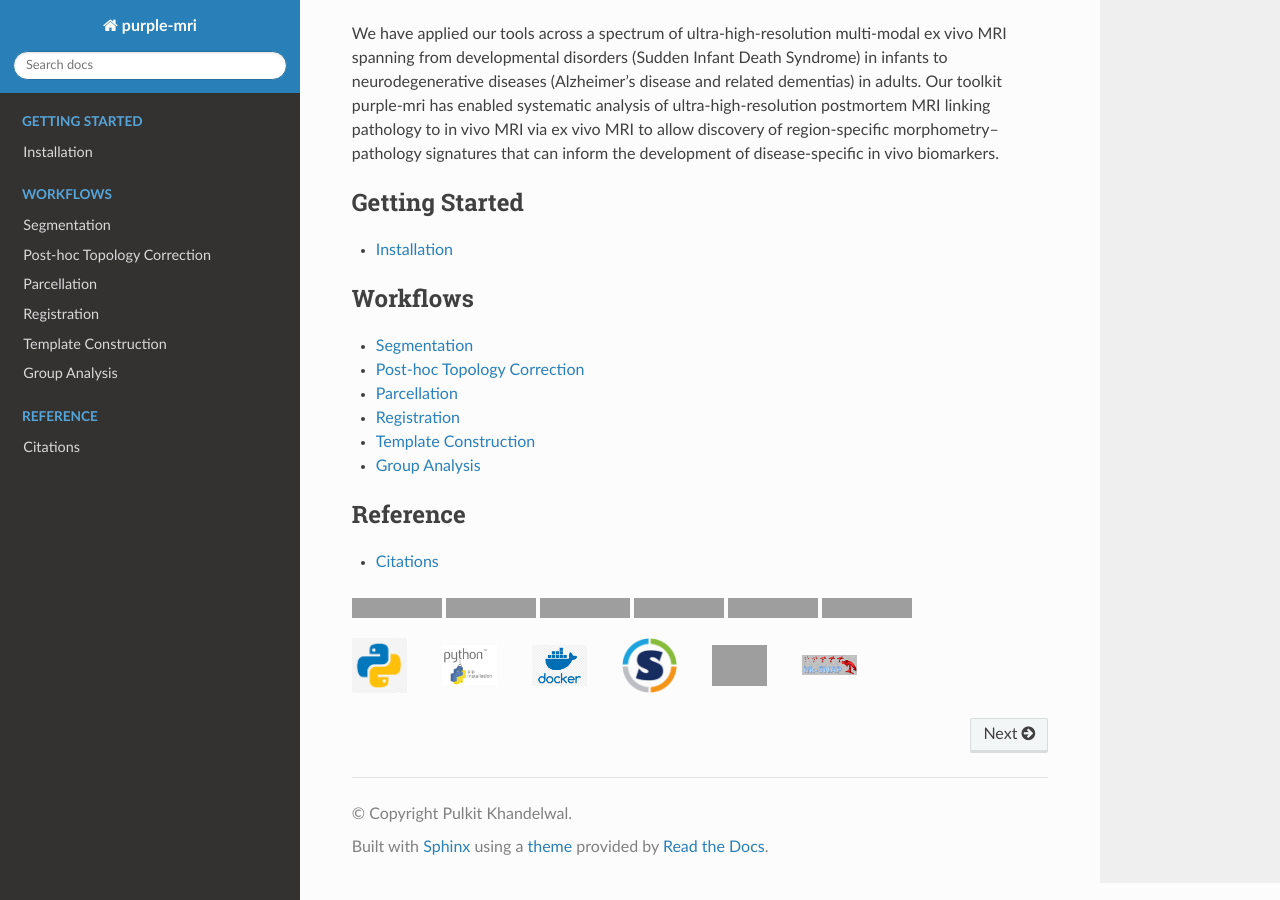
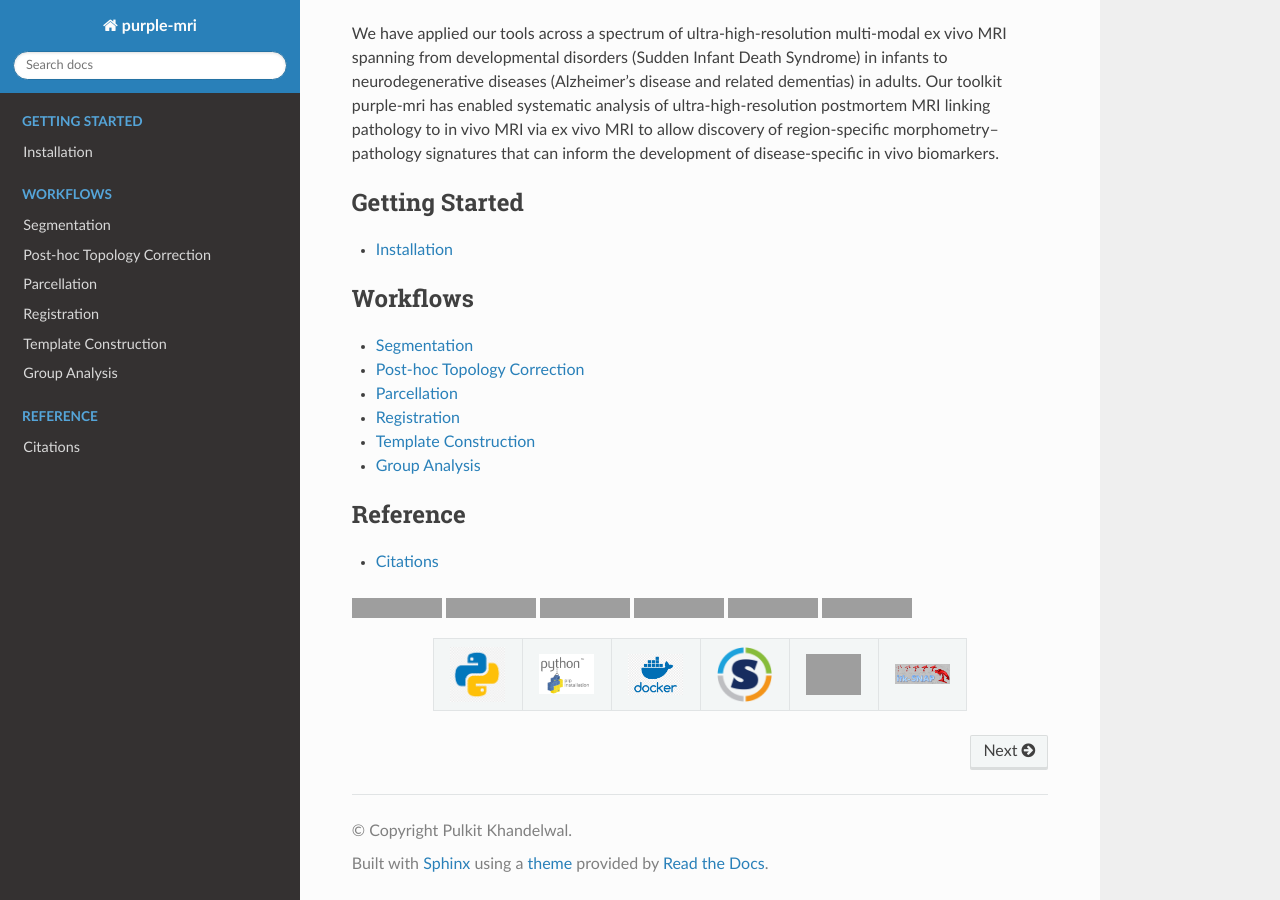
Before and after one commit to Pulkit-Khandelwal/purple-mri, a Sphinx documentation site: the page built from docs/source/index.rst, in a window 1280 px wide and 900 px high, scrolled down 2277 px. Built offline with Sphinx 7.4.7 and the Read the Docs theme 3.1.0, drawn with Linux system fonts in a browser that asks for light colours; pages that are not in the unit, such as notebooks, are missing from menus; grey boxes are pictures that could not be loaded.

Commit message:
Refactor image display to use list-table format

```diff
--- a/docs/source/index.rst
+++ b/docs/source/index.rst
@@ -77,13 +77,19 @@ We have applied our tools across a spectrum of ultra-high-resolution multi-modal
    <img src="https://img.shields.io/badge/ITK--SNAP-integrated-orange">
    </div>
 
-.. raw:: html
+.. list-table::
+   :align: center
+   :widths: 16 16 16 16 16 16
 
-   <div style="display:flex; gap:35px; align-items:center; margin-top:20px; margin-bottom:25px;">
-   <img src="_static/python.png" width="55">
-   <img src="_static/pip.png" width="55">
-   <img src="_static/docker.png" width="55">
-   <img src="_static/singularity.png" width="55">
-   <img src="_static/fs.png" width="55">
-   <img src="_static/itksnap.png" width="55">
-   </div>
+   * - .. image:: _static/python.png
+          :width: 55px
+     - .. image:: _static/pip.png
+          :width: 55px
+     - .. image:: _static/docker.png
+          :width: 55px
+     - .. image:: _static/singularity.png
+          :width: 55px
+     - .. image:: _static/fs.png
+          :width: 55px
+     - .. image:: _static/itksnap.png
+          :width: 55px
```
